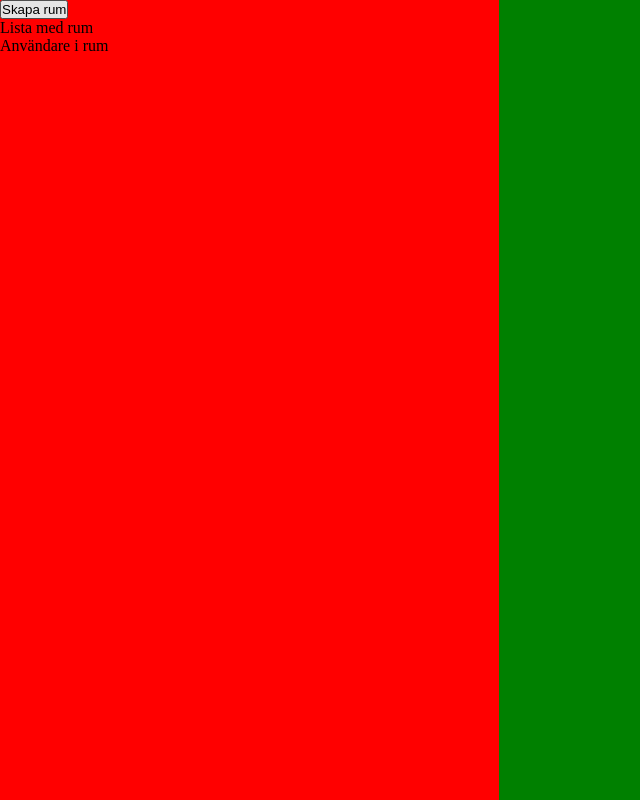
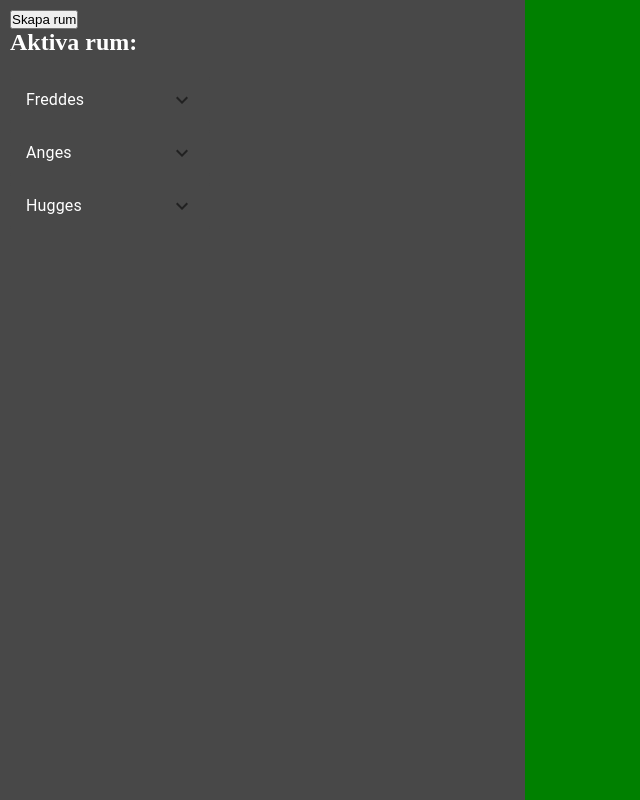
Before and after one commit to totaldekadens/Socket.io, a React (Vite) app in the folder client/: page / in a window 1280 px wide. Shown: the whole page, without its empty margins (0-640 px from the left). Built offline with nearby package versions, Linux system fonts and the light colour scheme; no server answers.

Commit message:
Render out active rooms and connected users.

```diff
--- a/client/package.json
+++ b/client/package.json
@@ -9,7 +9,10 @@
     "preview": "vite preview"
   },
   "dependencies": {
+    "@emotion/react": "^11.10.0",
+    "@emotion/styled": "^11.10.0",
     "@mui/icons-material": "^5.10.2",
+    "@mui/material": "^5.10.2",
     "mui": "^0.0.1",
     "react": "^18.2.0",
     "react-dom": "^18.2.0",
--- a/client/src/components/sidebar/listOfRooms.jsx
+++ b/client/src/components/sidebar/listOfRooms.jsx
@@ -1,13 +1,61 @@
+import { listofRooms } from "../../roomsData/listOfRoom"
 import UsersInRoom from "./usersInRoom"
+import { useState } from "react"
+import ArrowForwardIosIcon from '@mui/icons-material/ArrowForwardIos';
+import Accordion from '@mui/material/Accordion';
+import AccordionSummary from '@mui/material/AccordionSummary';
+import AccordionDetails from '@mui/material/AccordionDetails';
+import Typography from '@mui/material/Typography';
+import ExpandMoreIcon from '@mui/icons-material/ExpandMore';
+
 
 const ListOfRooms = () => {
 
     return (
-        <div>
-        Lista med rum
-        <UsersInRoom/>
+        <div style={{color: "white"}}>
+            <h2>Aktiva rum:</h2>
+
+            <div style={listContainerStyle}>
+            {
+                listofRooms.map((room) => {
+
+                    return (
+                        <div style={listitemContainer} key={room.room}>
+                            <Accordion style={{width: "100%", backgroundColor: "#484848", border: "0", boxShadow: "none"}}>
+                                <AccordionSummary
+                                expandIcon={<ExpandMoreIcon />}
+                                aria-controls="panel1a-content"
+                                id="panel1a-header"
+                                >
+                                <Typography style={{color: "white"}}>{room.room}</Typography>
+                                </AccordionSummary>
+                                <AccordionDetails>
+                                    <UsersInRoom users={room.sockets} room={room.room}/>
+                                </AccordionDetails>
+                            </Accordion>
+                        </div>
+                    )
+                })
+            }
+            </div>
         </div>
     )
 }
 
+const listContainerStyle = {
+    maxWidth: "200px",
+    marginTop: "20px",
+    display: "flex",
+    flexDirection: "column",
+    gap: "5px",
+}
+
+const listitemContainer = {
+    width: "100%",
+    display: "flex",
+    flexDirection: "column",
+    alignItems: "center",
+    justifyContent: "space-between",
+}
+
 export default ListOfRooms
--- a/client/src/components/sidebar/sidebar.jsx
+++ b/client/src/components/sidebar/sidebar.jsx
@@ -4,7 +4,7 @@ import ListOfRooms from "./listOfRooms"
 const Sidebar = () => {
 
     return (
-        <div style={{flexGrow: "1", backgroundColor: "red"}}>
+        <div style={{flexGrow: "1", backgroundColor: "#484848", padding: "10px"}}>
             <CreateRoom/>
             <ListOfRooms/>
         </div>
--- a/client/src/components/sidebar/usersInRoom.jsx
+++ b/client/src/components/sidebar/usersInRoom.jsx
@@ -1,11 +1,30 @@
 
-const UsersInRoom = () => {
+const UsersInRoom = (props) => {
 
     return (
         <div>
-       Användare i rum
+            {
+                props.users.map((user) => {
+
+                    return(
+                        <p style={{color: "white"}}>{user.nickname}</p>
+                    )
+                })
+            }
+            <div style={joinButton}>
+                <p style={{color: "white"}}>Anslut</p> {/* Use context to check if the room = the room that the user is connected to. And render "leave" instead of "connect". */}
+            </div>
         </div>
     )
 }
 
+const joinButton = {
+    padding: "3px",
+    marginTop: "20px",
+    backgroundColor: "green",
+    width: "70px",
+    textAlign: "center",
+    borderRadius: "5px"
+}
+
 export default UsersInRoom
--- /dev/null
+++ b/client/src/roomsData/listOfRoom.ts
@@ -0,0 +1,39 @@
+
+
+
+export const listofRooms = [
+    {
+        room: "Freddes",
+        sockets: [
+            {
+                nickname: "Freddan",
+                id: "dfghjkuHJNM7"
+            }, {
+                nickname: "Julle",
+                id: "dfghjkuHJNM7"
+            }, {
+                nickname: "David",
+                id: "dfghjkuHJNM7"
+            }
+        ]
+    }, {
+        room: "Anges",
+        sockets: [
+            {
+                nickname: "Angelica",
+                id: "dfghjkuHJNM7"
+            }, {
+                nickname: "Lisa",
+                id: "dfghjkuHJNM7"
+            }
+        ]
+    }, {
+        room: "Hugges",
+        sockets: [
+            {
+                nickname: "Hugo",
+                id: "dfghjkuHJNM7"
+            }
+        ]
+    }
+]
```
Also changed, not shown: 2 other files (tests, documents, lock files or other folders).
